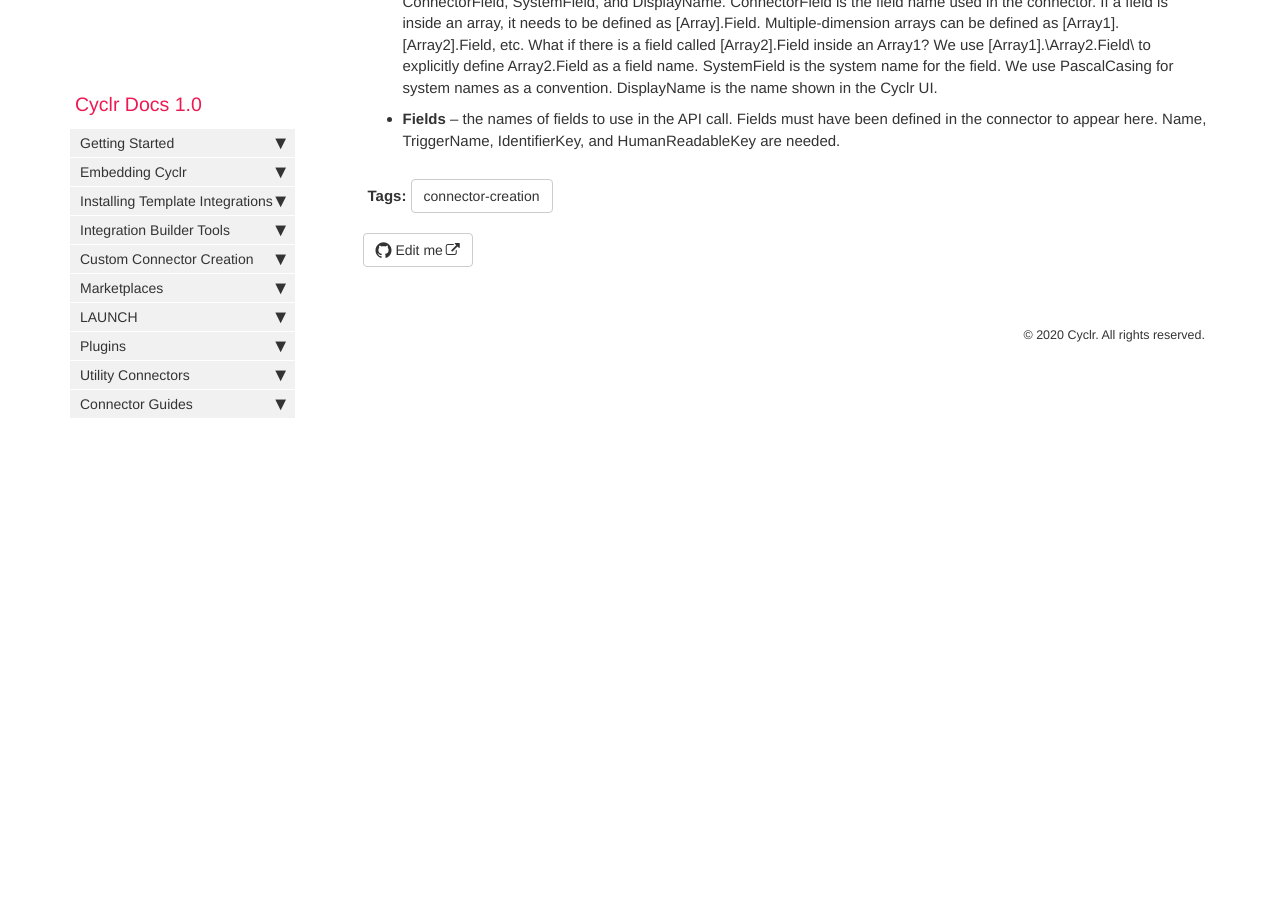
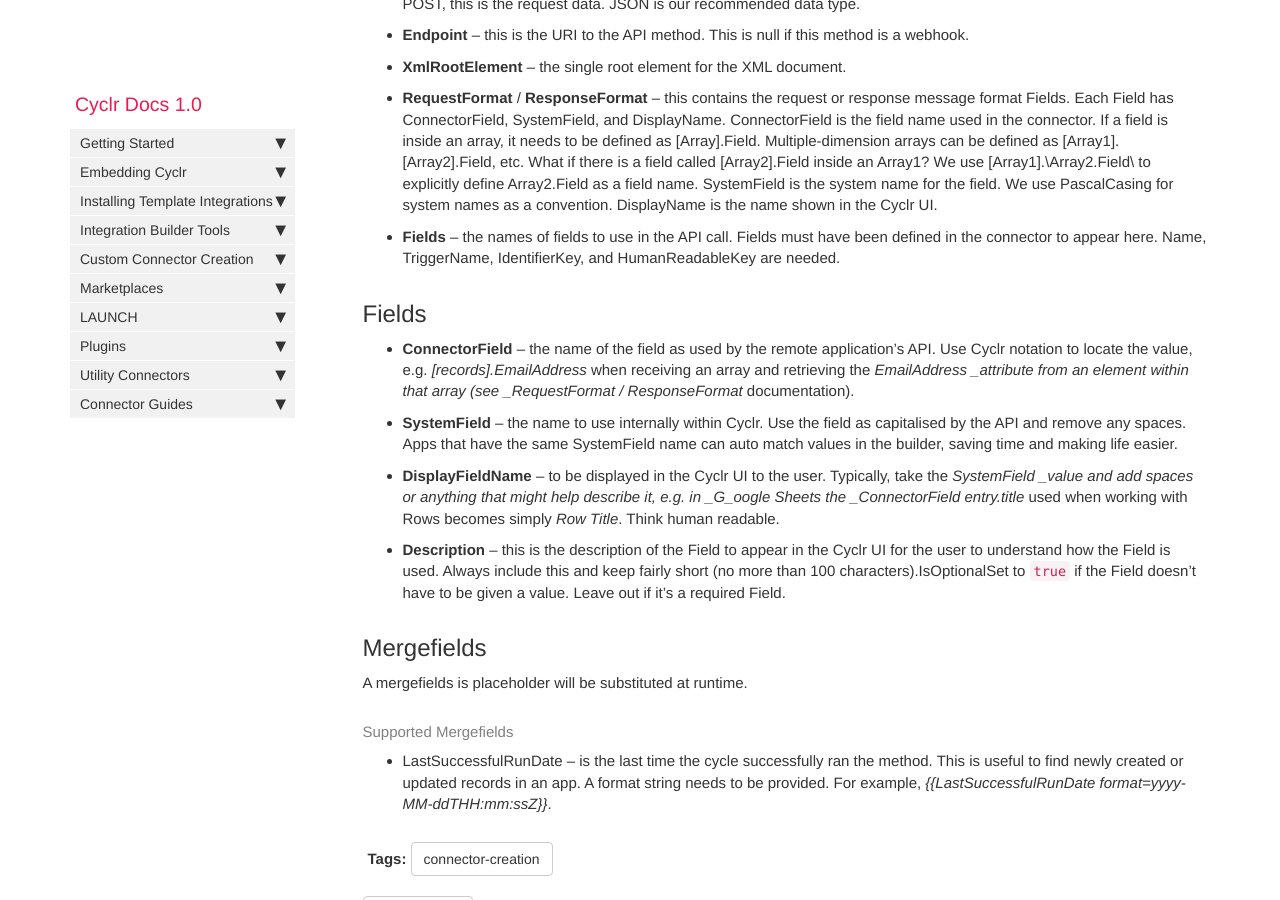
Before and after one commit to sneakysneak/docs, a Jekyll site: the page built from pages/custom-connectors/5-methods.md, in a window 1280 px wide and 900 px high, scrolled down 728 px. Built offline with Jekyll 4.4.1, drawn with Linux system fonts in a browser that asks for light colours; nearby versions of some CDN libraries; comment, search, counter and statistics services are not loaded; some of the changed text lies outside the part shown.

Commit message:
Update 5-methods.md

```diff
--- a/pages/custom-connectors/5-methods.md
+++ b/pages/custom-connectors/5-methods.md
@@ -20,3 +20,17 @@ These are descriptions of the API endpoints in a standard format.
 *   **XmlRootElement **– the single root element for the XML document.
 *   **RequestFormat **/ **ResponseFormat **– this contains the request or response message format Fields. Each Field has ConnectorField, SystemField, and DisplayName. ConnectorField is the field name used in the connector. If a field is inside an array, it needs to be defined as \[Array\].Field. Multiple-dimension arrays can be defined as \[Array1\].\[Array2\].Field, etc. What if there is a field called \[Array2\].Field inside an Array1? We use \[Array1\].\\Array2.Field\\ to explicitly define Array2.Field as a field name. SystemField is the system name for the field. We use PascalCasing for system names as a convention. DisplayName is the name shown in the Cyclr UI.
 *   **Fields **– the names of fields to use in the API call. Fields must have been defined in the connector to appear here. Name, TriggerName, IdentifierKey, and HumanReadableKey are needed.
+
+## Fields
+
+*   **ConnectorField **– the name of the field as used by the remote application’s API. Use Cyclr notation to locate the value, e.g. _[records].EmailAddress_ when receiving an array and retrieving the _EmailAddress _attribute from an element within that array (see _RequestFormat / ResponseFormat_ documentation).
+*   **SystemField **– the name to use internally within Cyclr. Use the field as capitalised by the API and remove any spaces. Apps that have the same SystemField name can auto match values in the builder, saving time and making life easier.
+*   **DisplayFieldName **– to be displayed in the Cyclr UI to the user. Typically, take the _SystemField _value and add spaces or anything that might help describe it, e.g. in _G_oogle Sheets the _ConnectorField_ _entry.title_ used when working with Rows becomes simply _Row Title_. Think human readable.
+*   **Description **– this is the description of the Field to appear in the Cyclr UI for the user to understand how the Field is used. Always include this and keep fairly short (no more than 100 characters).IsOptionalSet to `true` if the Field doesn’t have to be given a value. Leave out if it’s a required Field.
+
+## Mergefields
+
+A mergefields is placeholder will be substituted at runtime.
+#### Supported Mergefields
+
+*   LastSuccessfulRunDate – is the last time the cycle successfully ran the method. This is useful to find newly created or updated records in an app. A format string needs to be provided. For example, _{% raw %}{{LastSuccessfulRunDate format=yyyy-MM-ddTHH:mm:ssZ}}{% endraw %}_.
```
